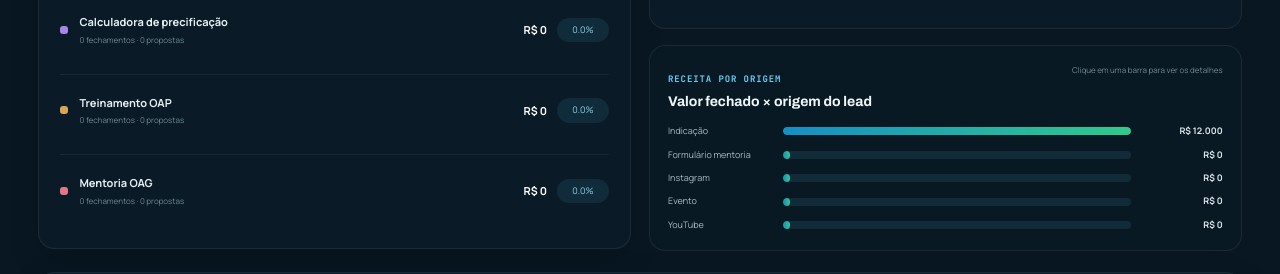
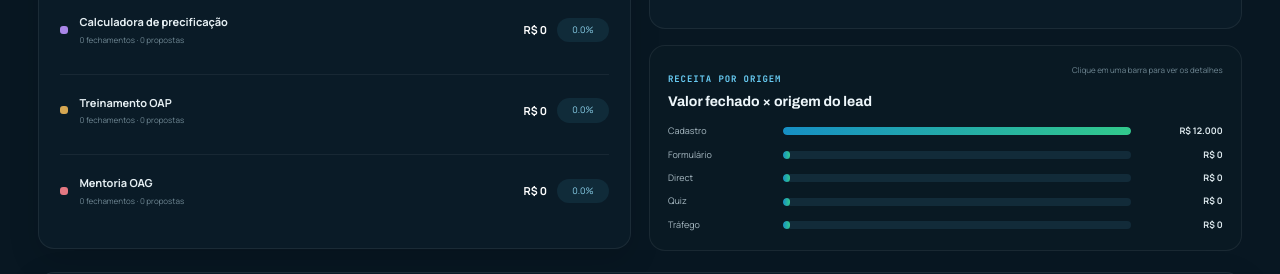
Before and after one commit to cezarhlima1/diegomensor, a Next.js app: page /CRM in a window 1280 px wide. Shown: the part 840-1114 px from the top of the page. Built offline with nearby package versions, Linux system fonts and the light colour scheme.

Commit message:
Padroniza origens dos leads no CRM

```diff
--- a/components/crm/CRM.tsx
+++ b/components/crm/CRM.tsx
@@ -34,6 +34,15 @@ const products = [
   { name: "Treinamento OAP", price: 1197 },
   { name: "Mentoria OAG", price: 10000 },
 ] as const;
+const leadSources = ["Formulário", "Quiz", "Cadastro", "Direct", "Tráfego"] as const;
+const legacySources: Record<string, string> = {
+  "Formulário mentoria": "Formulário",
+  Instagram: "Direct",
+  Indicação: "Cadastro",
+  Evento: "Tráfego",
+  YouTube: "Quiz",
+};
+const normalizeSource = (source: string) => legacySources[source] || (leadSources.includes(source as typeof leadSources[number]) ? source : "Cadastro");
 const productPrice = (product?: string) => products.find((item) => item.name === product)?.price || 0;
 
 const stages: Stage[] = [
@@ -51,7 +60,7 @@ const initialLeads: Lead[] = [
     company: "RM Auto Center",
     phone: "(54) 99921-4301",
     email: "rafael@rmauto.com",
-    source: "Formulário mentoria",
+    source: "Formulário",
     stage: "Novo lead",
     value: 0,
     temperature: "Quente",
@@ -64,7 +73,7 @@ const initialLeads: Lead[] = [
     company: "Vieira Motors",
     phone: "(51) 99810-3210",
     email: "marcelo@vieiramotors.com",
-    source: "Instagram",
+    source: "Direct",
     stage: "Novo lead",
     value: 0,
     temperature: "Morno",
@@ -77,7 +86,7 @@ const initialLeads: Lead[] = [
     company: "Costa Centro Automotivo",
     phone: "(11) 99744-8200",
     email: "ana@costacentro.com",
-    source: "Indicação",
+    source: "Cadastro",
     stage: "Contato feito",
     value: 0,
     temperature: "Quente",
@@ -90,7 +99,7 @@ const initialLeads: Lead[] = [
     company: "Box 12 Garage",
     phone: "(47) 99102-5588",
     email: "lucas@box12.com",
-    source: "Evento",
+    source: "Tráfego",
     stage: "Contato feito",
     value: 0,
     temperature: "Morno",
@@ -103,7 +112,7 @@ const initialLeads: Lead[] = [
     company: "LimaCar",
     phone: "(48) 99913-2041",
     email: "fernando@limacar.com",
-    source: "Formulário mentoria",
+    source: "Formulário",
     stage: "Reunião agendada",
     value: 0,
     temperature: "Quente",
@@ -116,7 +125,7 @@ const initialLeads: Lead[] = [
     company: "BS Performance",
     phone: "(19) 99670-1182",
     email: "bruno@bsperformance.com",
-    source: "YouTube",
+    source: "Quiz",
     stage: "Proposta",
     value: 12000,
     temperature: "Quente",
@@ -129,7 +138,7 @@ const initialLeads: Lead[] = [
     company: "Mendes Auto Service",
     phone: "(21) 99781-3009",
     email: "carla@mendesauto.com",
-    source: "Instagram",
+    source: "Direct",
     stage: "Proposta",
     value: 8500,
     temperature: "Morno",
@@ -142,7 +151,7 @@ const initialLeads: Lead[] = [
     company: "Rocha Motors",
     phone: "(31) 99803-6615",
     email: "eduardo@rochamotors.com",
-    source: "Indicação",
+    source: "Cadastro",
     stage: "Fechado",
     value: 12000,
     temperature: "Quente",
@@ -182,7 +191,8 @@ export default function CRM() {
             const stage = (lead.stage as string) === "Diagnóstico" ? "Em conversação" as Stage : lead.stage;
             const createdAt = lead.createdAt || new Date().toISOString();
             const product = lead.product === "Mentoria" ? "Mentoria OAG" : lead.product || "Não informado";
-            return ["Proposta", "Fechado"].includes(stage) ? { ...lead, stage, createdAt, product } : { ...lead, stage, createdAt, product, value: 0 };
+            const source = normalizeSource(lead.source);
+            return ["Proposta", "Fechado"].includes(stage) ? { ...lead, stage, createdAt, product, source } : { ...lead, stage, createdAt, product, source, value: 0 };
           }),
         );
     } catch {}
@@ -502,7 +512,7 @@ function Contacts({
   select: (lead: Lead) => void;
 }) {
   const [sourceFilter, setSourceFilter] = useState("Todos");
-  const sourceTags = Array.from(new Set(leads.map((lead) => lead.source.trim()).filter(Boolean))).sort();
+  const sourceTags = [...leadSources];
   const visibleLeads = sourceFilter === "Todos" ? leads : leads.filter((lead) => lead.source.trim() === sourceFilter);
   return (
     <div className={styles.content}>
@@ -584,7 +594,7 @@ function LeadModal({
     company: "",
     phone: "",
     email: "",
-    source: "Formulário mentoria",
+    source: "Formulário",
     product: "Mentoria OAG",
     temperature: "Morno" as Lead["temperature"],
     nextAction: "Fazer primeiro contato",
@@ -639,11 +649,12 @@ function LeadModal({
             set={(email) => setDraft({ ...draft, email })}
             type="email"
           />
-          <Input
-            label="Origem"
-            value={draft.source}
-            set={(source) => setDraft({ ...draft, source })}
-          />
+          <label>
+            <span>Origem</span>
+            <select value={draft.source} onChange={(event) => setDraft({ ...draft, source: event.target.value })}>
+              {leadSources.map((source) => <option key={source}>{source}</option>)}
+            </select>
+          </label>
           <label>
             <span>Produto</span>
             <select value={draft.product} onChange={(event) => setDraft({ ...draft, product: event.target.value })}>
@@ -721,6 +732,12 @@ function LeadDrawer({
             <span>Origem</span>
             <b>{lead.source}</b>
           </p>
+          <label>
+            <span>Alterar origem</span>
+            <select value={lead.source} onChange={(event) => update({ source: event.target.value })}>
+              {leadSources.map((source) => <option key={source}>{source}</option>)}
+            </select>
+          </label>
         </section>
         <section>
           <small>Oportunidade</small>
@@ -836,7 +853,7 @@ function ProductValueChart({ leads }: { leads: Lead[] }) {
 }
 function OriginValueChart({ leads }: { leads: Lead[] }) {
   const [selectedOrigin, setSelectedOrigin] = useState<string | null>(null);
-  const origins = Array.from(new Set(leads.map((lead) => lead.source))).map((source) => { const items = leads.filter((lead) => lead.source === source); const closedItems = items.filter((lead) => lead.stage === "Fechado"); return { source, leads: items.length, conversations: items.filter((lead) => lead.stage !== "Novo lead").length, proposals: items.filter((lead) => ["Proposta", "Fechado"].includes(lead.stage)).length, closed: closedItems.length, value: closedItems.reduce((sum, lead) => sum + lead.value, 0) }; }).sort((a,b) => b.value - a.value || b.leads - a.leads);
+  const origins = leadSources.map((source) => { const items = leads.filter((lead) => lead.source === source); const closedItems = items.filter((lead) => lead.stage === "Fechado"); return { source, leads: items.length, conversations: items.filter((lead) => lead.stage !== "Novo lead").length, proposals: items.filter((lead) => ["Proposta", "Fechado"].includes(lead.stage)).length, closed: closedItems.length, value: closedItems.reduce((sum, lead) => sum + lead.value, 0) }; }).sort((a,b) => b.value - a.value || b.leads - a.leads);
   const maximum = Math.max(1, ...origins.map((origin) => origin.value));
   const selected = origins.find((origin) => origin.source === selectedOrigin);
   return <section className={styles.originAnalysis}><header><div><span>Receita por origem</span><h4>Valor fechado × origem do lead</h4></div><small>Clique em uma barra para ver os detalhes</small></header><div className={styles.originBars}>{origins.map((origin) => <button key={origin.source} onClick={() => setSelectedOrigin(origin.source)}><span>{origin.source}</span><div><i style={{ width: `${origin.value ? Math.max(7, origin.value / maximum * 100) : 2}%` }} /></div><strong>{currency.format(origin.value)}</strong></button>)}</div>{selected && <div className={styles.backdrop} onMouseDown={() => setSelectedOrigin(null)}><section className={styles.originDetail} onMouseDown={(event) => event.stopPropagation()}><header><div><span>Análise da origem</span><h2>{selected.source}</h2></div><button onClick={() => setSelectedOrigin(null)}>×</button></header><strong>{currency.format(selected.value)}<small>valor final fechado</small></strong><div><article><span>Leads</span><b>{selected.leads}</b></article><article><span>Conversas</span><b>{selected.conversations}</b></article><article><span>Propostas</span><b>{selected.proposals}</b></article><article><span>Fechamentos</span><b>{selected.closed}</b></article></div><footer><span>Conversão final</span><b>{selected.leads ? (selected.closed / selected.leads * 100).toFixed(1) : "0.0"}%</b></footer></section></div>}</section>;
```
